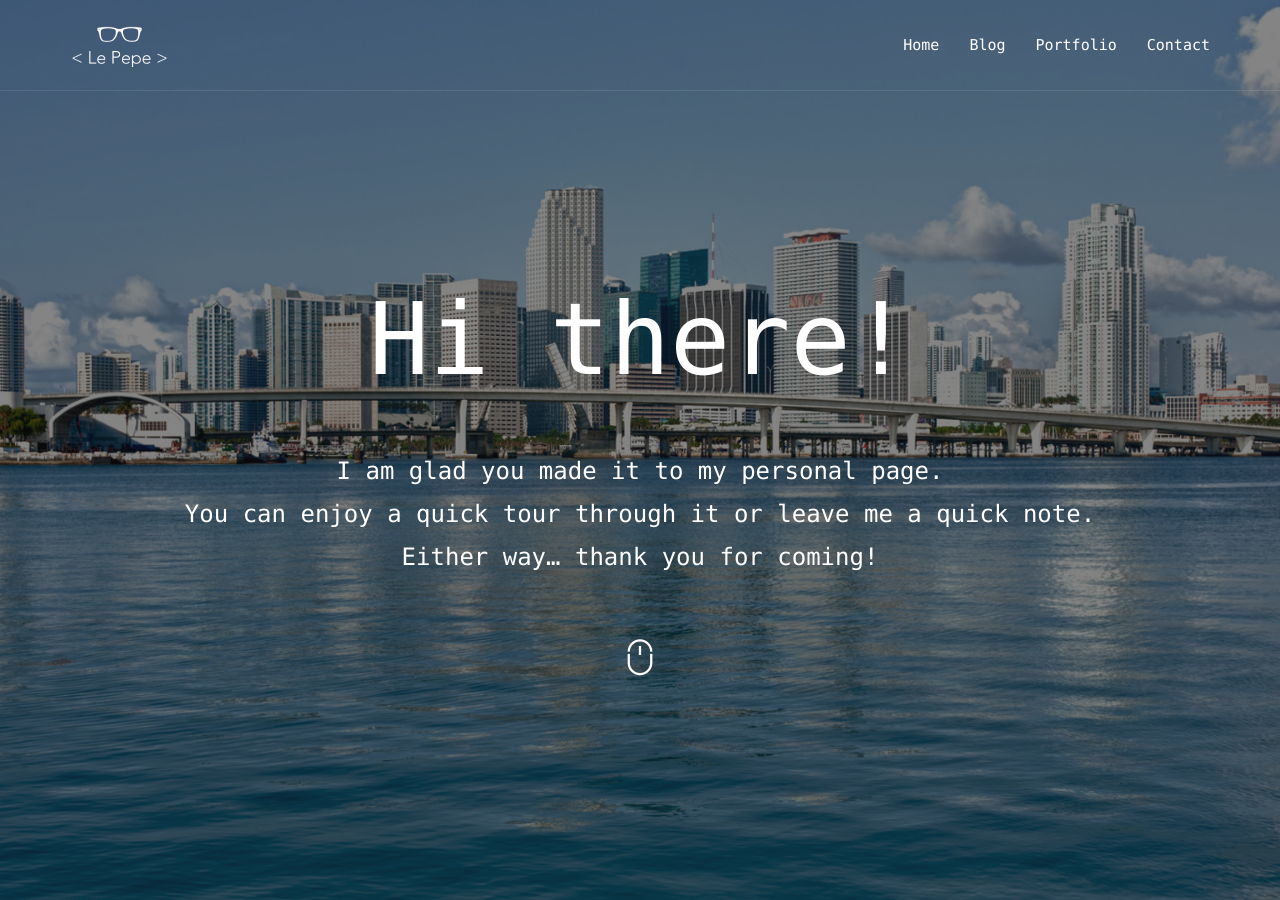
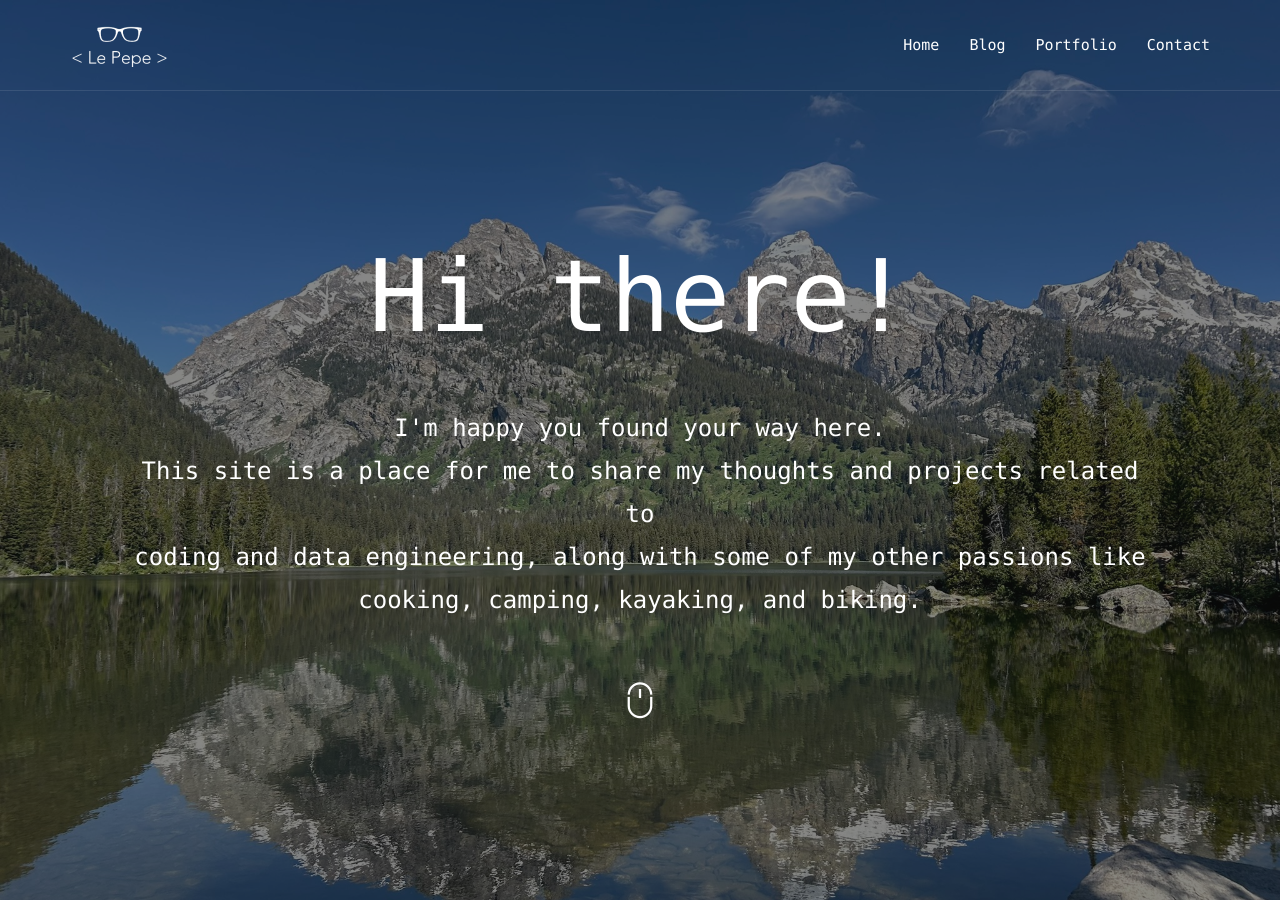
Before and after one commit to lepepe/lepepe.github.io, a Jekyll site: the page built from index.html, in a window 1280 px wide and 900 px high. Built offline with Jekyll 4.4.1, drawn with Linux system fonts in a browser that asks for light colours.

Commit message:
Update home page

```diff
--- a/index.html
+++ b/index.html
@@ -2,11 +2,16 @@
 layout: default
 ---
 
-<section id="hero" class="module-hero module-parallax module-overlay-dark-5 js-fullheight" data-background="{{ "/assets/images/home.jpg" }}">
+<section id="hero" class="module-hero module-parallax module-overlay-dark-5 js-fullheight" data-background="{{ "/assets/images/home.JPEG" }}">
   <div class="hero-caption">
     <div class="hero-text">
       <h1 class="home-hero-title m-t-70">Hi there!</h1>
-			<p class="home-lead m-t-40 m-b-60">I am glad you made it to my personal page.<br> You can enjoy a quick tour through it or leave me a quick note.<br> Either way… thank you for coming!</p>
+			<p class="home-lead m-t-40 m-b-60">
+        I'm happy you found your way here. <br>
+        This site is a place for me to share my thoughts and projects related to <br>
+        coding and data engineering, along with some of my other passions like <br>
+        cooking, camping, kayaking, and biking.
+      </p>
       <h1 class="icon icon-Mouse"></h1>
     </div>
   </div>
```
Also changed, not shown: assets/images/home.JPEG (added), assets/images/home.jpg (deleted).
